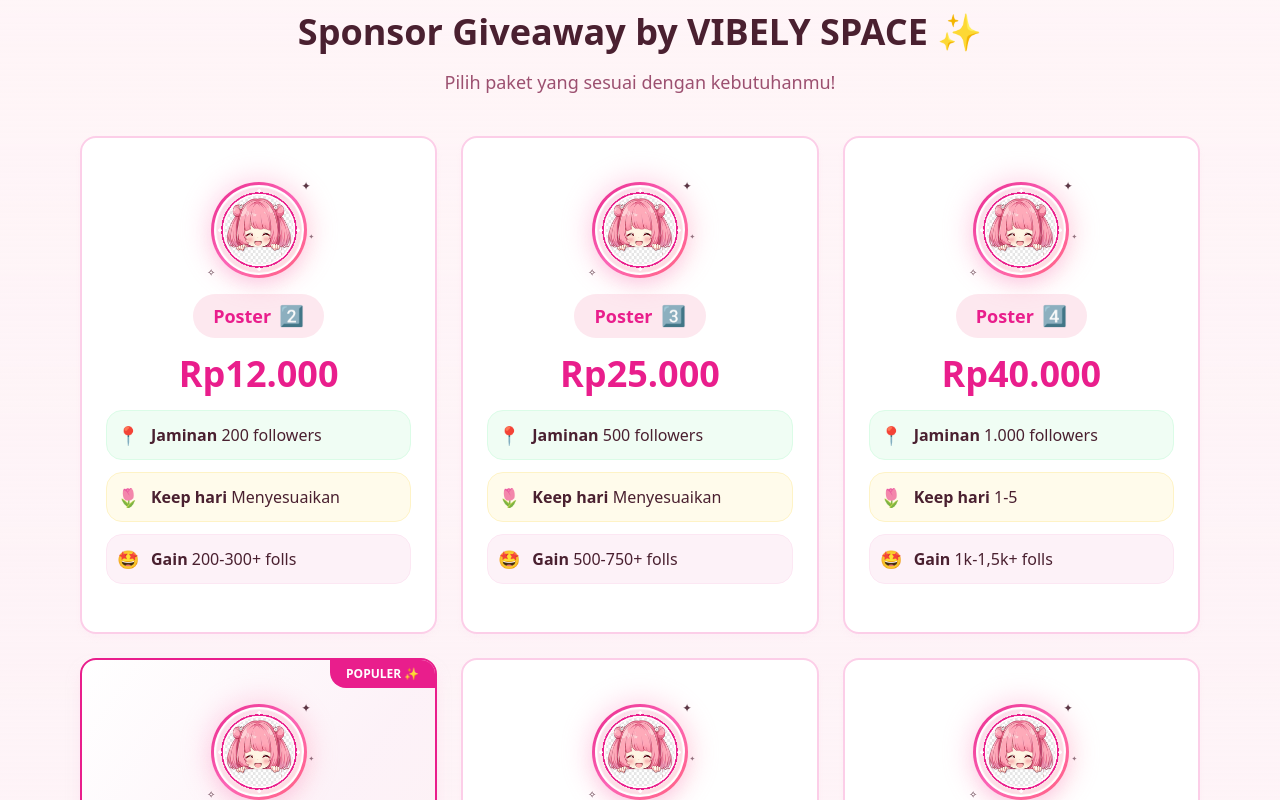
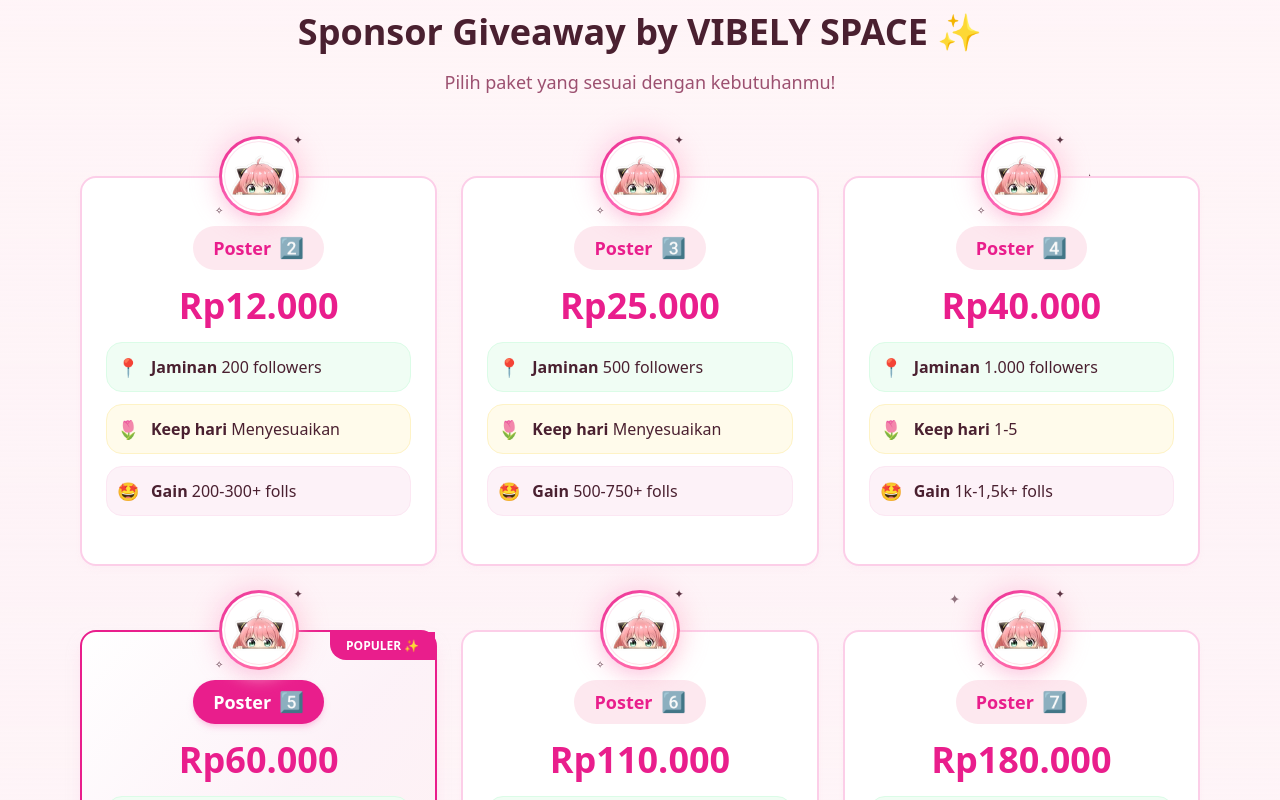
Before and after one commit to lutfananas/vibely-space, a Next.js app: page / in a window 1280 px wide. Shown: the part 1680-2480 px from the top of the page. Built offline with nearby package versions, Linux system fonts and the light colour scheme.

Commit message:
feat: move anime avatar on top of card edge, centered overlapping

```diff
--- a/src/app/page.tsx
+++ b/src/app/page.tsx
@@ -100,32 +100,19 @@ function PriceCard({
       className={`transition-all duration-700 ${isInView ? 'opacity-100 translate-y-0' : 'opacity-0 translate-y-8'}`}
       style={{ transitionDelay: `${delay}ms` }}
     >
-      <Card
-        className={`relative overflow-hidden border-2 hover:shadow-2xl transition-all duration-300 hover:-translate-y-2 group cursor-pointer ${
-          popular
-            ? 'border-primary bg-gradient-to-br from-white via-pink-50 to-rose-50 shadow-lg shadow-pink-200/50'
-            : 'border-pink-200 bg-white hover:border-primary/50 shadow-md shadow-pink-100/30'
-        }`}
-      >
-        {popular && (
-          <div className="absolute top-0 right-0 bg-primary text-white text-xs font-bold px-4 py-1.5 rounded-bl-xl">
-            POPULER ✨
-          </div>
-        )}
-        <CardContent className="p-5 sm:p-6">
-          {/* Anime Avatar with Decorative Frame */}
-          <div className="flex justify-center mb-4 -mt-1">
+      {/* Anime Avatar - positioned on top of card, centered */}
+      <div className="flex justify-center relative z-10 -mb-10">
         <div className="relative">
           {/* Glow effect behind */}
           <div className="absolute inset-0 bg-gradient-to-br from-pink-300 to-rose-300 rounded-full blur-md opacity-40 scale-110" />
           {/* Pink border ring */}
-              <div className="relative w-20 h-20 sm:w-24 sm:h-24 rounded-full p-[3px] bg-gradient-to-br from-primary via-pink-400 to-rose-400 shadow-lg shadow-pink-200/60">
+          <div className="relative w-16 h-16 sm:w-20 sm:h-20 rounded-full p-[3px] bg-gradient-to-br from-primary via-pink-400 to-rose-400 shadow-lg shadow-pink-200/60">
             {/* White inner ring */}
             <div className="w-full h-full rounded-full p-[2px] bg-white">
               {/* Soft pink inner */}
               <div className="w-full h-full rounded-full p-[1px] bg-gradient-to-br from-pink-100 to-rose-100 overflow-hidden">
                 <img
-                      src="/anime-framed.png"
+                  src="/anime-circle.png"
                   alt="VIBELY SPACE"
                   className="w-full h-full object-cover rounded-full"
                 />
@@ -135,10 +122,22 @@ function PriceCard({
           {/* Sparkle decorations */}
           <span className="absolute -top-1 -right-1 text-xs animate-sparkle">✦</span>
           <span className="absolute -bottom-0.5 -left-1 text-[10px] animate-sparkle" style={{ animationDelay: '0.5s' }}>✧</span>
-              <span className="absolute top-1/2 -right-2 text-[8px] animate-sparkle" style={{ animationDelay: '1s' }}>✦</span>
         </div>
       </div>
 
+      <Card
+        className={`relative overflow-visible border-2 hover:shadow-2xl transition-all duration-300 hover:-translate-y-2 group cursor-pointer ${
+          popular
+            ? 'border-primary bg-gradient-to-br from-white via-pink-50 to-rose-50 shadow-lg shadow-pink-200/50'
+            : 'border-pink-200 bg-white hover:border-primary/50 shadow-md shadow-pink-100/30'
+        }`}
+      >
+        {popular && (
+          <div className="absolute top-0 right-0 bg-primary text-white text-xs font-bold px-4 py-1.5 rounded-bl-xl z-20">
+            POPULER ✨
+          </div>
+        )}
+        <CardContent className="p-5 sm:p-6 pt-8">
           {/* Poster Badge */}
           <div className="flex items-center justify-center mb-4">
             <div className={`inline-flex items-center gap-2 px-5 py-2 rounded-full text-base sm:text-lg font-bold ${
```
Also changed, not shown: public/anime-circle.png (added), public/anime-framed.png. Lines whose indentation alone changed are shown as unchanged.
